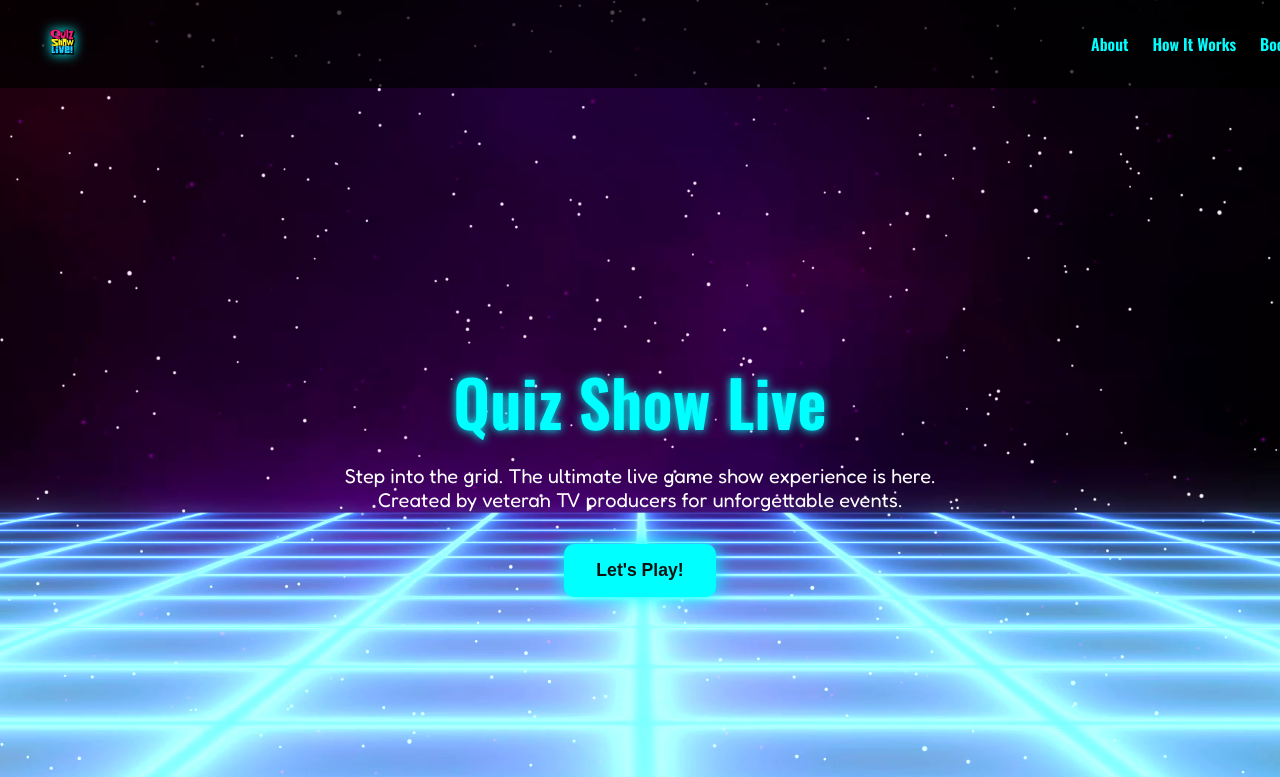
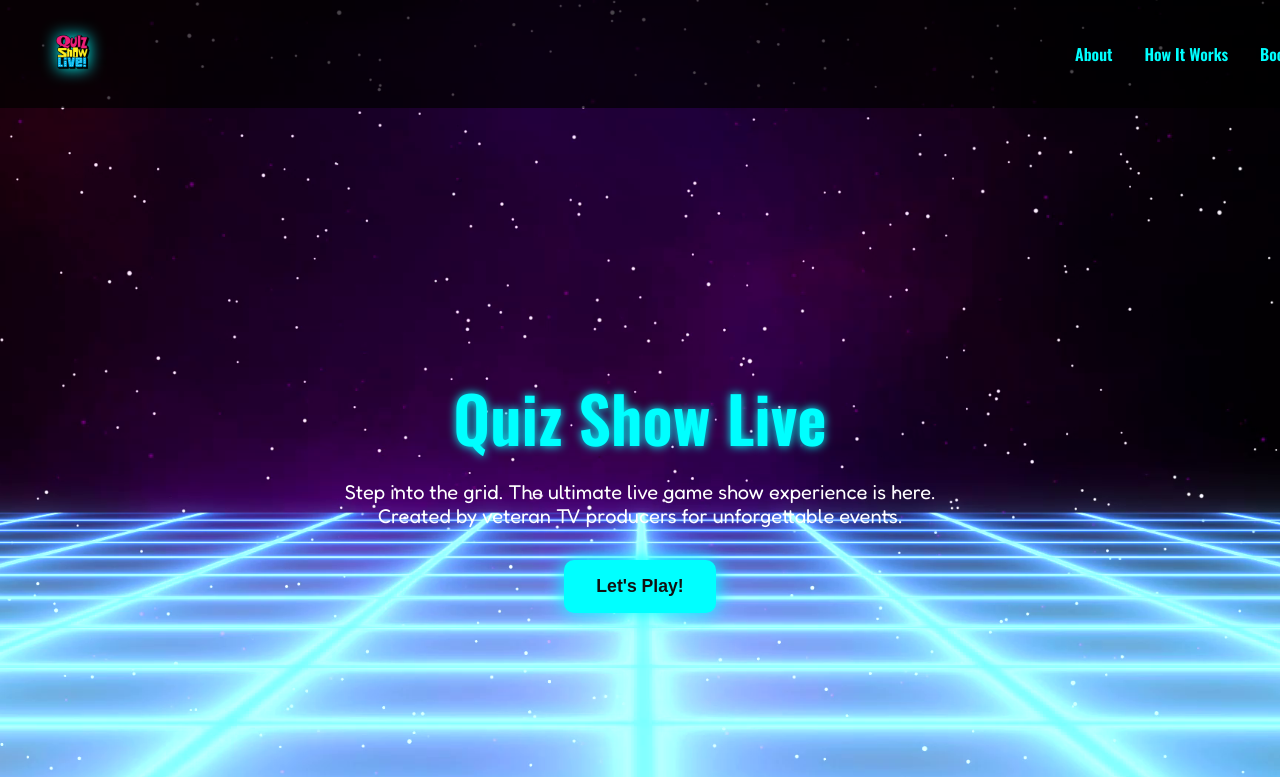
Before and after one commit to quizshowlive/qsl, a plain HTML site: page index.html in a window 1280 px wide. Shown: the top 777 px of the page. Drawn offline with nearby package versions, Linux system fonts and the light colour scheme.

Commit message:
Update index.html

```diff
--- a/index.html
+++ b/index.html
@@ -31,13 +31,14 @@
     }
 
     .logo {
-      height: 60px;
-      filter: drop-shadow(0 0 6px #00ffff);
+      height: 80px;
+      filter: drop-shadow(0 0 8px #00ffff);
     }
 
     .nav-links {
       display: flex;
-      gap: 1.5rem;
+      gap: 2rem;
+      align-items: center;
     }
 
     .nav-links a {
@@ -60,7 +61,9 @@
       justify-content: center;
       align-items: center;
       text-align: center;
-      padding: 140px 1rem 2rem;
+      padding-top: 140px;
+      padding-left: 1rem;
+      padding-right: 1rem;
       box-sizing: border-box;
     }
 
@@ -116,7 +119,7 @@
 
     @media (max-width: 768px) {
       .logo {
-        height: 45px;
+        height: 60px;
       }
 
       .nav-links {
```
